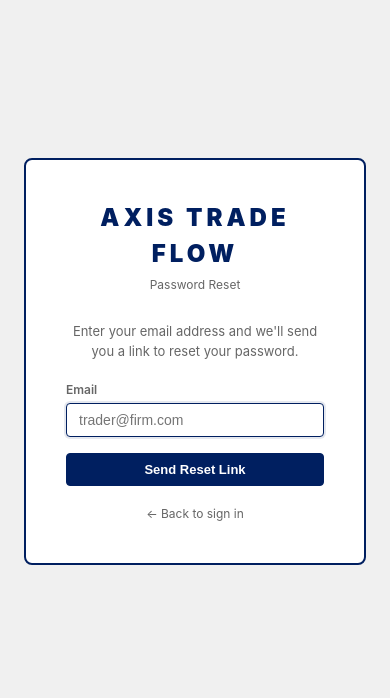
After one commit to mano26/axis-trade-flow, a Flask app: page /forgot-password in a window 390 px wide. The commit adds this page. Shown: the top 698 px of the page. Run offline with Flask 3, Linux system fonts and the light colour scheme.

Commit message:
feat: add self-service forgot-password email flow
- Add Flask-Mail to requirements.txt and config.py (MAIL_SERVER, MAIL_PORT,
  MAIL_USE_TLS, MAIL_USERNAME, MAIL_PASSWORD, MAIL_DEFAULT_SENDER env vars)
- Register Mail() in extensions.py and init_app() in __init__.py
- Add User.get_reset_token() and User.verify_reset_token() using
  itsdangerous URLSafeTimedSerializer (already bundled with Flask):
  token encodes {user_id, last-8-chars-of-hash}, signed with SECRET_KEY +
  salt 'password-reset', 1-hour expiry; changing password auto-invalidates
  any outstanding token
- Add GET/POST /forgot-password route: sends reset email, always returns
  the same flash message to prevent user-enumeration
- Add GET/POST /reset-password/<token> route: verifies token, enforces
  8-char minimum, sets new password, redirects to login
- New templates: auth/forgot_password.html, auth/new_password.html,
  email/password_reset.html (responsive HTML email with CTA button)
- Add "Forgot password?" link below Sign In button on login.html

Railway env vars to add before this goes live:
  MAIL_SERVER, MAIL_PORT, MAIL_USE_TLS, MAIL_USERNAME,
  MAIL_PASSWORD, MAIL_DEFAULT_SENDER

Co-Authored-By: Claude Sonnet 4.6 <noreply@anthropic.com>
Claude-Session: https://claude.ai/code/session_014LZGW86mnjBLHBn8KeGWGJ

```diff
--- a/app/__init__.py
+++ b/app/__init__.py
@@ -14,7 +14,7 @@
 import os
 from flask import Flask
 from .config import config_by_name
-from .extensions import db, migrate, login_manager, csrf
+from .extensions import db, migrate, login_manager, csrf, mail
 
 
 def create_app(config_name: str | None = None) -> Flask:
@@ -45,6 +45,7 @@ def create_app(config_name: str | None = None) -> Flask:
     migrate.init_app(app, db)
     login_manager.init_app(app)
     csrf.init_app(app)
+    mail.init_app(app)
 
     # -----------------------------------------------------------------
     # Jinja2 template filters
--- a/app/extensions.py
+++ b/app/extensions.py
@@ -12,6 +12,7 @@ from flask_sqlalchemy import SQLAlchemy
 from flask_migrate import Migrate
 from flask_login import LoginManager
 from flask_wtf.csrf import CSRFProtect
+from flask_mail import Mail
 
 # --- Database ---
 # SQLAlchemy instance shared across all models.
@@ -32,3 +33,8 @@ login_manager.login_message_category = "warning"  # Flash message category
 # REGULATORY NOTE: CSRF protection prevents unauthorized state changes to
 # trade data via cross-site request forgery attacks.
 csrf = CSRFProtect()
+
+# --- Email ---
+# Flask-Mail for transactional email (password reset). Configured via
+# MAIL_SERVER / MAIL_USERNAME / MAIL_PASSWORD environment variables.
+mail = Mail()
--- a/app/routes/auth.py
+++ b/app/routes/auth.py
@@ -11,8 +11,9 @@
 
 from flask import Blueprint, render_template, redirect, url_for, flash, request
 from flask_login import login_user, logout_user, login_required, current_user
+from flask_mail import Message
 from datetime import datetime, timezone
-from app.extensions import db
+from app.extensions import db, mail
 from app.models.user import User
 
 auth_bp = Blueprint("auth", __name__)
@@ -76,3 +77,84 @@ def logout():
     logout_user()
     flash("You have been logged out.", "info")
     return redirect(url_for("auth.login"))
+
+
+@auth_bp.route("/forgot-password", methods=["GET", "POST"])
+def forgot_password():
+    """
+    Step 1 of the self-service password reset flow.
+
+    GET:  Render a form asking for the user's email address.
+    POST: If an account with that email exists, send a password-reset link.
+          Always show the same success message to prevent user-enumeration.
+    """
+    if current_user.is_authenticated:
+        return redirect(url_for("orders.index"))
+
+    if request.method == "POST":
+        email = request.form.get("email", "").strip().lower()
+        user = User.query.filter_by(email=email).first()
+
+        if user and user.is_active:
+            token = user.get_reset_token()
+            reset_url = url_for("auth.reset_password", token=token, _external=True)
+            msg = Message(
+                subject="Reset your AXIS Trade Flow password",
+                recipients=[user.email],
+            )
+            msg.html = render_template(
+                "email/password_reset.html",
+                user=user,
+                reset_url=reset_url,
+            )
+            try:
+                mail.send(msg)
+            except Exception:
+                # Log the error but don't expose it to the user
+                pass  # TODO: log to audit trail
+
+        # Always show the same message to prevent user-enumeration attacks
+        flash(
+            "If an account with that email exists, you'll receive a reset link shortly.",
+            "info",
+        )
+        return redirect(url_for("auth.login"))
+
+    return render_template("auth/forgot_password.html")
+
+
+@auth_bp.route("/reset-password/<token>", methods=["GET", "POST"])
+def reset_password(token):
+    """
+    Step 2 of the self-service password reset flow.
+
+    GET:  Verify the token and render the new-password form.
+    POST: Set the new password and redirect to login.
+    """
+    if current_user.is_authenticated:
+        return redirect(url_for("orders.index"))
+
+    user = User.verify_reset_token(token)
+    if user is None:
+        flash("That reset link is invalid or has expired.", "danger")
+        return redirect(url_for("auth.forgot_password"))
+
+    if request.method == "POST":
+        password = request.form.get("password", "")
+        confirm = request.form.get("confirm_password", "")
+
+        if len(password) < 8:
+            flash("Password must be at least 8 characters.", "danger")
+            return render_template("auth/new_password.html", token=token)
+
+        if password != confirm:
+            flash("Passwords do not match.", "danger")
+            return render_template("auth/new_password.html", token=token)
+
+        user.set_password(password)
+        db.session.commit()
+        # TODO: Log password change to audit trail
+        flash("Your password has been updated. Please sign in.", "success")
+        return redirect(url_for("auth.login"))
+
+    return render_template("auth/new_password.html", token=token)
--- /dev/null
+++ b/app/templates/auth/forgot_password.html
@@ -0,0 +1,34 @@
+{% extends "layouts/base.html" %}
+{% block title %}Forgot Password — AXIS Trade Flow{% endblock %}
+
+{% block content %}
+<div class="auth-container">
+    <div class="auth-card">
+        <h1 class="auth-title">AXIS TRADE FLOW</h1>
+        <p class="auth-subtitle">Password Reset</p>
+
+        <p style="font-size:13px;color:#666;margin:0 0 20px;text-align:center;line-height:1.5;">
+            Enter your email address and we'll send you a link to reset your password.
+        </p>
+
+        <form method="POST" action="{{ url_for('auth.forgot_password') }}" class="auth-form">
+            <input type="hidden" name="csrf_token" value="{{ csrf_token() }}">
+
+            <div class="form-group">
+                <label for="email">Email</label>
+                <input type="email" id="email" name="email" required autofocus
+                       placeholder="trader@firm.com">
+            </div>
+
+            <button type="submit" class="btn btn-primary btn-full">Send Reset Link</button>
+        </form>
+
+        <div style="text-align:center;margin-top:16px;">
+            <a href="{{ url_for('auth.login') }}"
+               style="font-size:12px;color:#666;text-decoration:none;">
+                &larr; Back to sign in
+            </a>
+        </div>
+    </div>
+</div>
+{% endblock %}
--- a/requirements.txt
+++ b/requirements.txt
@@ -17,6 +17,7 @@ alembic==1.14.1                   # Schema migrations
 Flask-Migrate==4.0.7              # Flask-Alembic integration
 
 # --- Authentication & Security ---
+Flask-Mail==0.10.0                # Transactional email (password reset)
 Flask-Login==0.6.3
 Flask-WTF==1.2.2                  # CSRF protection + form validation
 WTForms==3.2.1
```
Also changed, not shown: app/config.py (+11 -0 lines), app/models/user.py (+60 -0 lines), app/templates/auth/login.html (+7 -0 lines), app/templates/auth/new_password.html (added, +37 -0 lines), app/templates/email/password_reset.html (added, +80 -0 lines).
